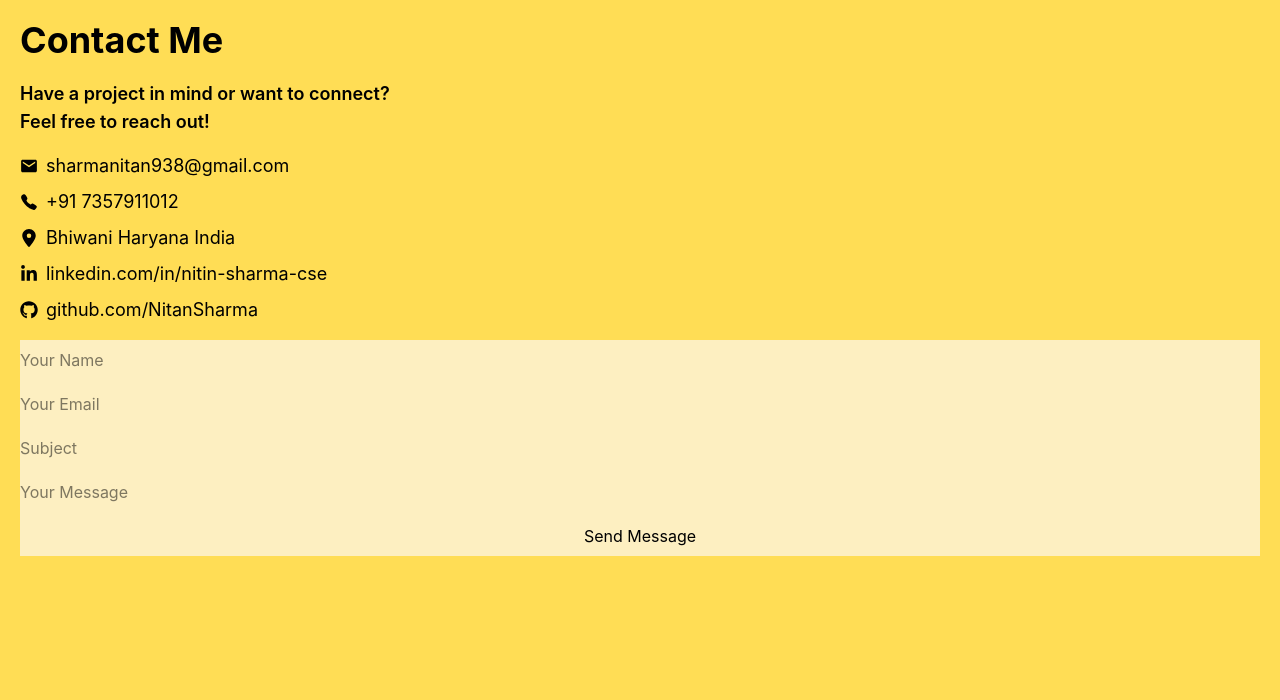
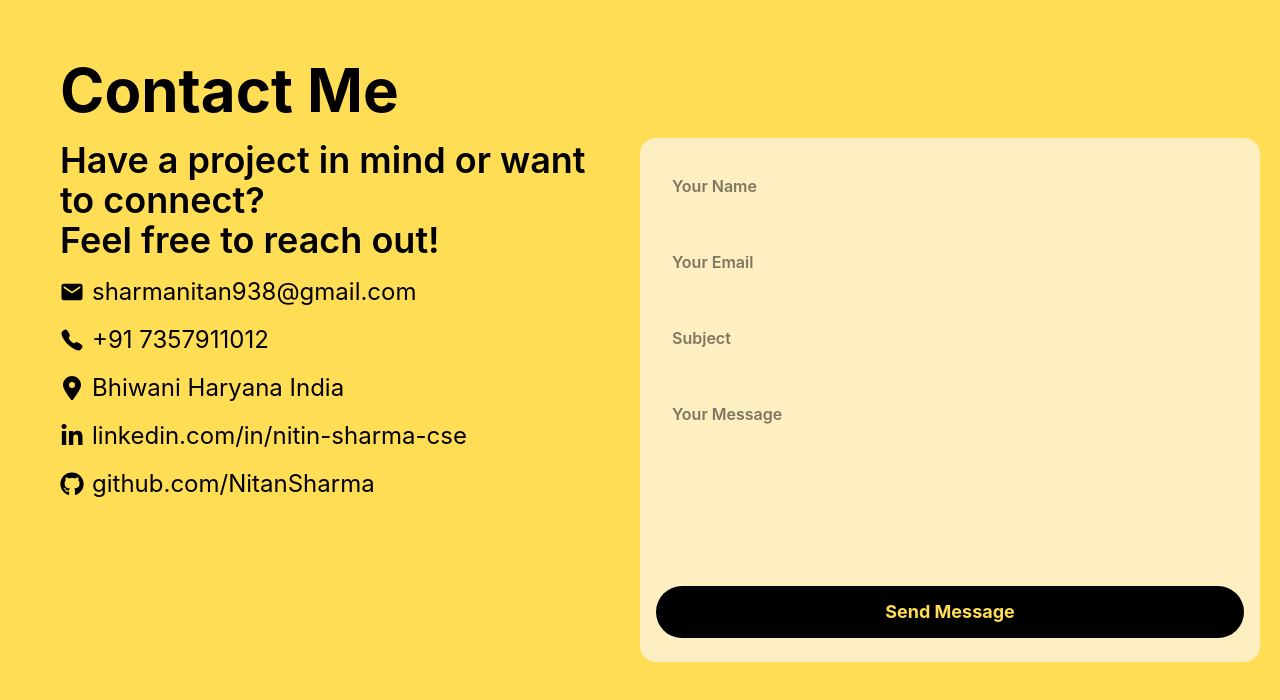
Before and after one commit to NitanSharma/Portfolio-Website, a React (Vite) app: page /contact in a window 1280 px wide. Shown: the top 700 px of the page. Built offline with nearby package versions, Linux system fonts and the light colour scheme.

Commit message:
fix contact us page

```diff
--- a/src/pages/Contact.tsx
+++ b/src/pages/Contact.tsx
@@ -6,25 +6,25 @@ import { FaGithub } from "react-icons/fa";
 
 const Contact = () => {
   return (
-    <div className="bg-[#ffdd55] h-screen p-5 flex flex-col">
-      <div className="">
-        <h1 className="text-4xl font-bold mb-5">Contact Me</h1>
-        <p className="text-lg font-semibold my-2">Have a project in mind or want to connect? <br /> Feel free to reach out!</p>
-        <div className="flex flex-col gap-2 my-4">
-          <p className="text-lg flex items-center gap-2"><IoMdMail /> sharmanitan938@gmail.com</p>
-          <p className="text-lg flex items-center gap-2"><IoCall />+91 7357911012</p>
-          <p className="text-lg flex items-center gap-2"><FaLocationDot />Bhiwani Haryana India</p>
-          <p className="text-lg flex items-center gap-2"><FaLinkedinIn />linkedin.com/in/nitin-sharma-cse</p>
-          <p className="text-lg flex items-center gap-2"><FaGithub/>github.com/NitanSharma</p>
+    <div className="bg-[#ffdd55] p-5 flex flex-col lg:flex-row lg:h-screen">
+      <div className="lg:p-10 lg:w-1/2 gap">
+        <h1 className="text-4xl font-bold mb-5 lg:text-6xl">Contact Me</h1>
+        <p className="text-xl font-semibold my-2 lg:text-4xl">Have a project in mind or want to connect? <br /> Feel free to reach out!</p>
+        <div className="flex flex-col gap-2 my-4 lg:gap-4">
+          <p className="text-lg lg:text-2xl flex items-center gap-2"><IoMdMail /> sharmanitan938@gmail.com</p>
+          <p className="text-lg lg:text-2xl flex items-center gap-2"><IoCall />+91 7357911012</p>
+          <p className="text-lg lg:text-2xl flex items-center gap-2"><FaLocationDot />Bhiwani Haryana India</p>
+          <p className="text-lg lg:text-2xl flex items-center gap-2"><FaLinkedinIn />linkedin.com/in/nitin-sharma-cse</p>
+          <p className="text-lg lg:text-2xl flex items-center gap-2"><FaGithub/>github.com/NitanSharma</p>
         </div>
       </div>
-      <div className="bg-[#FDEFC1]">
-        <form action="" className="flex flex-col gap-5 py-2">
-          <input type="text" placeholder="Your Name" />
-          <input type="text" placeholder="Your Email" />
-          <input type="text" placeholder="Subject" />
-          <input type="text" placeholder="Your Message" />
-          <button>Send Message</button>
+      <div className="bg-[#FDEFC1] rounded-2xl p-4 lg:w-1/2 lg:m-auto">
+        <form action="" className="flex flex-col gap-7 py-2">
+          <input type="text" placeholder="Your Name" className="px-4 py-3 font-semibold rounded-2xl border-amber-600" />
+          <input type="text" placeholder="Your Email" className="px-4 py-3 font-semibold rounded-2xl border-amber-600" />
+          <input type="text" placeholder="Subject" className="px-4 py-3 font-semibold rounded-2xl border-amber-600" />
+          <input type="text" placeholder="Your Message" className="px-4 py-3 font-semibold rounded-2xl border-amber-600" />
+          <button className="bg-black text-[#ffdd55] px-8 py-3 rounded-full font-bold text-base sm:text-lg hover:bg-gray-800 transition w-full flex gap-2 justify-center items-center lg:mt-30 mt-1">Send Message</button>
         </form>
       </div>
     </div>
```
